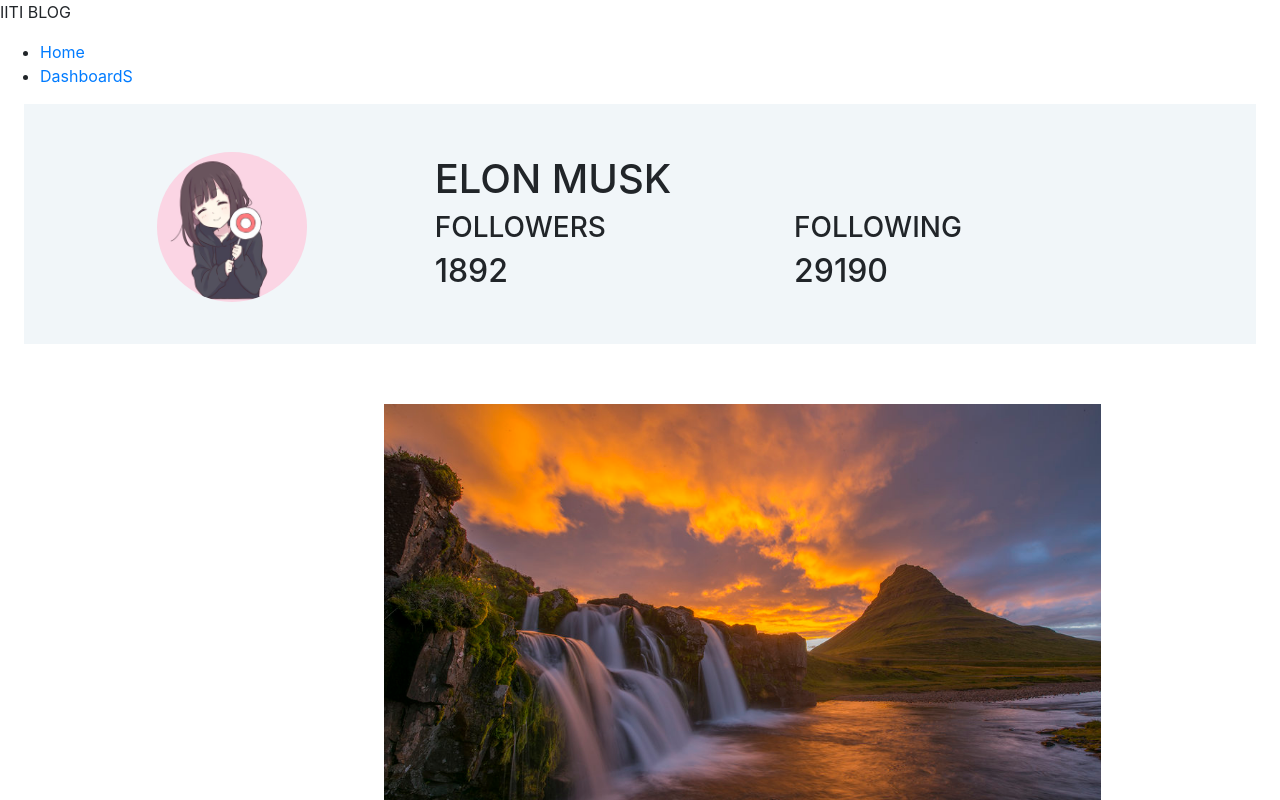
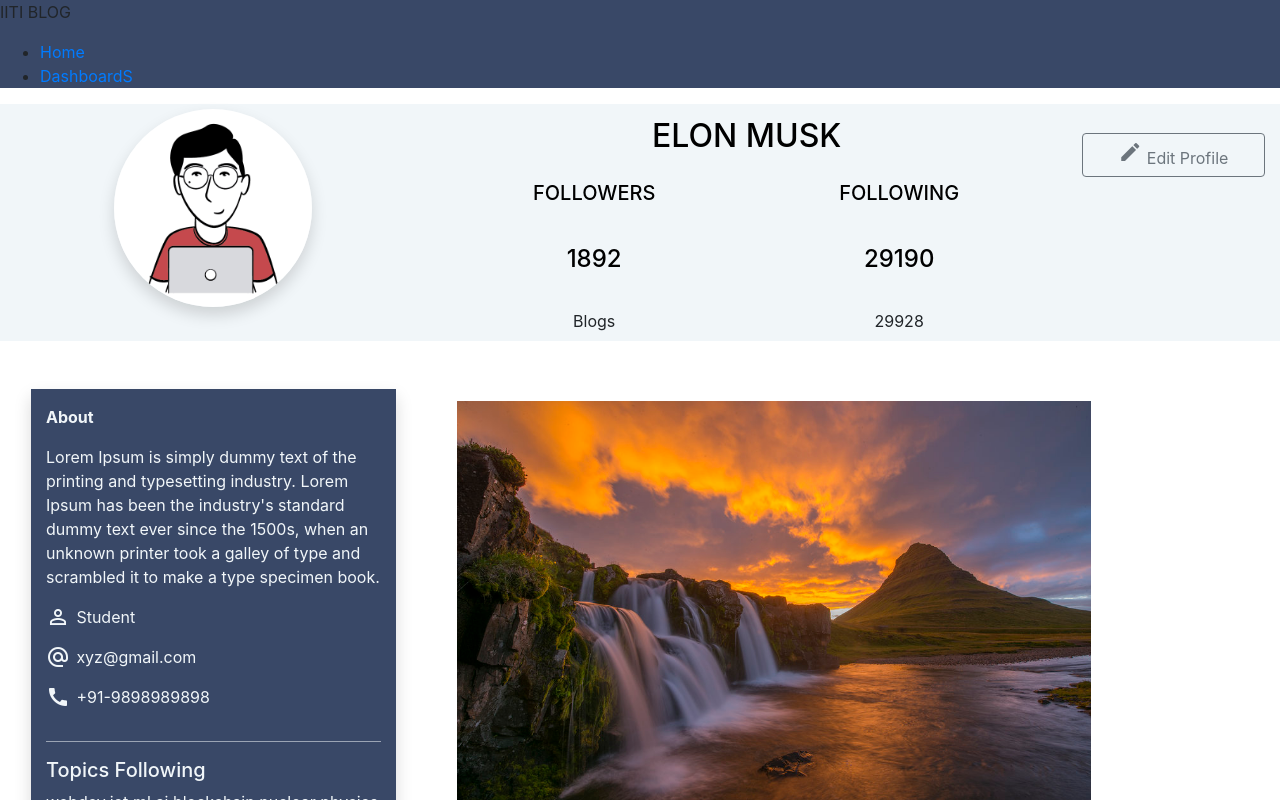
Before and after one commit to ankh77sb/Blog_website, a React (Create React App) app: page /dashboard in a window 1280 px wide. Shown: the top 800 px of the page. Built offline with nearby package versions, Linux system fonts and the light colour scheme.

Commit message:
userinfochanged

```diff
--- a/public/index.html
+++ b/public/index.html
@@ -26,6 +26,10 @@
     -->
 
     <link rel="stylesheet" href="https://fonts.googleapis.com/css?family=Roboto:300,400,500,700&display=swap" />
+
+    <!--MATERIAL UI for icons-->
+    <link rel="stylesheet" href="https://fonts.googleapis.com/icon?family=Material+Icons" />
+
     <title>React App</title>
   </head>
   <body>
--- a/src/Components/dashboard.css
+++ b/src/Components/dashboard.css
@@ -1,22 +1,27 @@
- .user{
-    height: 30vh;
+ .userDiv .user{
+
     padding-top: 5px;
     background-color: #f1f6f9;
   }
 
- .user .userInfo {
-    height: 100%;
+  .userDiv .user .userInfo {
+    min-height: 8vh;
     color: black;
-    align-items: center;
-    justify-content: center;
+
   }
+  .userDiv{
+  height: fit-content;
+  }
+
+
+
 
   .gallery{
     display: flex;
     justify-content: space-around;
     flex-wrap: wrap;
     margin-top: 40px;
-    margin-left: 30%;
+
   }
 
   .item{
@@ -40,3 +45,31 @@
     width: 5%;
      height: 40%;
   }
+
+  @media screen and (min-width:320px) and (max-width:374px)
+  {
+     .userDiv {
+      background-color: #f1f6f9;
+      height: 100vh;
+     }
+
+     .userDiv .user .userInfo {
+      min-height: 15vh;
+      color: black;
+
+    }
+  }
+
+  @media screen and (min-width:375px) and (max-width:767px)
+  {
+     .userDiv {
+      background-color: #f1f6f9;
+      height: 100vh;
+     }
+
+     .userDiv .user .userInfo {
+      min-height: 15vh;
+      color: black;
+
+    }
+  }
--- a/src/Components/dashboard.js
+++ b/src/Components/dashboard.js
@@ -1,7 +1,6 @@
 import React , {Component} from 'react';
-//import { Container, Row, Col } from 'reactstrap';
+import { Container, Row, Col, Button } from 'reactstrap';
 import avatar from '../images/avatar.jpg';
-import { Container, Avatar, Grid } from '@material-ui/core';
 import './dashboard.css';
 import scene from '../images/scene.jpg';
 import like from '../images/like.png';
@@ -13,32 +12,88 @@
 import kamla from '../images/kamla.jpg';
 import leadership from '../images/leadership.jpg';
 
+
 class Dashboard extends Component{
     render(){
         return(
               <div className="Dashboard">
-                  <Container maxWidth="lg">
-                  <Grid container direction="row" justify="center" alignItems="center" display="inline"  className="user">
-                        <Grid item lg={3} xs={12} sm={12} md={3} justify="center" alignItems="center" spacing={0} className="MuiGrid-align-items-lg-center,MuiGrid-align-items-xs-center">
-                        <Avatar  alt="not found" src={avatar} style={{ height: 'auto', width: '150px', margin:'10%'}}/>
-                        </Grid>
-                        <Grid item lg={7}  xs={12} sm={12} md={7} justify="center" alignItems="center" spacing={0} className="MuiGrid-align-items-lg-center,MuiGrid-align-items-xs-center" >
-                         <div>
-                             <h1>ELON MUSK</h1>
-                             <Grid container direction="row" justify="center" alignItems="center" display="inline">
-                             <Grid item lg={6} md={6} sm={6} xs={6} justify="center" alignItems="center" spacing={0} >
-                              <h3>FOLLOWERS</h3>
-                              <h2>1892</h2>
-                             </Grid>
-                             <Grid item lg={6} md={6} sm={6} xs={6} justify="center" alignItems="center" spacing={0} >
-                             <h3>FOLLOWING</h3>
-                             <h2>29190</h2>
-                             </Grid>
-                             </Grid>
+                  <div className="userDiv d-flex align-items-center  ">
+                  <Container className="user" fluid={true}>
+                  <Row>
+                        <Col md="3" lg="4" xl="4" sm="12" xs="12">
+                        <img  rounded alt="not found" src={avatar} className="d-block mx-auto  img-fluid rounded-circle shadow w-50"/>
+                        </Col>
+                        <Col md="7" lg="6" xl="6" sm="12" xs="12">
+                         <div className="py-2">
+                         <Container className="text-center" fluid={true}>
+                             <Row className="userInfo">
+                                   <Col xs="12">
+                                        <h2>ELON MUSK</h2>
+                                   </Col>
+                             </Row>
+                             <Row className="userInfo">
+                                   <Col xs="6">
+                                        <h5>FOLLOWERS</h5>
+                                   </Col>
+                                   <Col xs="6">
+                                        <h5>FOLLOWING</h5>
+                                   </Col>
+                             </Row>
+                             <Row className="userInfo">
+                                   <Col xs="6">
+                                        <h4>1892</h4>
+                                   </Col>
+                                   <Col xs="6">
+                                        <h4>29190</h4>
+                                   </Col>
+                             </Row>
+                             <Row>
+                                 <Col xs="6">Blogs</Col>
+                                 <Col xs="6">29928</Col>
+                             </Row>
+                        </Container>
                          </div>
-                        </Grid>
-                  </Grid>
+                         </Col>
+                         <Col xl="2" lg="2" md="2" xs="12" sm="12" className="py-4">
+                         <Button  outline color="secondary" size="md" block><span class="material-icons">edit</span> Edit Profile</Button>
+                         </Col>
+                   </Row>
                   </Container>
+                  </div>
+
+                  <Container fluid={true}>
+                  <Row>
+                  <Col lg="4" xl="4">
+                    <div className="mt-5 mx-3 shadow" style={{ backgroundColor:"#394867",color:"#f1f6f9"}}>
+                       <Container className="py-3">
+                       <Row>
+                            <Col lg="12"><p><b>About</b></p></Col>
+                            <Col lg="12"><p>Lorem Ipsum is simply dummy text of the printing and typesetting industry. Lorem Ipsum has been the industry's standard dummy text ever since the 1500s, when an unknown printer took a galley of type and scrambled it to make a type specimen book.</p></Col>
+                        </Row>
+                        <Row>
+                            <Col xs="1"><span class="material-icons">person_outline</span></Col>
+                            <Col xs="11"><p>Student</p></Col>
+                        </Row>
+                        <Row>
+                            <Col xs="1"><span class="material-icons">alternate_email</span></Col>
+                            <Col xs="11"><p>xyz@gmail.com</p></Col>
+                        </Row>
+                        <Row>
+                            <Col xs="1"><span class="material-icons">call</span></Col>
+                            <Col xs="11"><p>+91-9898989898</p></Col>
+                        </Row>
+                        <hr style={{borderColor:"#9ba4b4"}}></hr>
+                        <Row>
+                            <Col>
+                                <h5>Topics Following</h5>
+                                <p>webdev,iot,ml,ai,blockchain,nuclear physics</p>
+                            </Col>
+                        </Row>
+                       </Container>
+                    </div>
+                  </Col>
+                  <Col lg="8" xl="8"  >
+                  <Container fluid={false}>
                   <div className="gallery">
                     <div style ={{borderBottom: "1px solid grey"}}>
                         <img className="item" src= {scene} />
@@ -207,7 +262,13 @@
                             </div>
                     </div>
                      </div>
+                     </Container>
+                  </Col>
+                 </Row>
+                 </Container>
+
                 </div>
+
         );
     }
 }
--- a/src/Components/navbar.js
+++ b/src/Components/navbar.js
@@ -3,7 +3,7 @@
 
 const Navbar = () => {
     return (
-      <nav>
+      <nav style={{backgroundColor:"#394867"}}>
          <div>
 
          <p>IITI BLOG</p>
```
Also changed, not shown: src/images/avatar.jpg, 1 other file (tests, documents, lock files or other folders).
